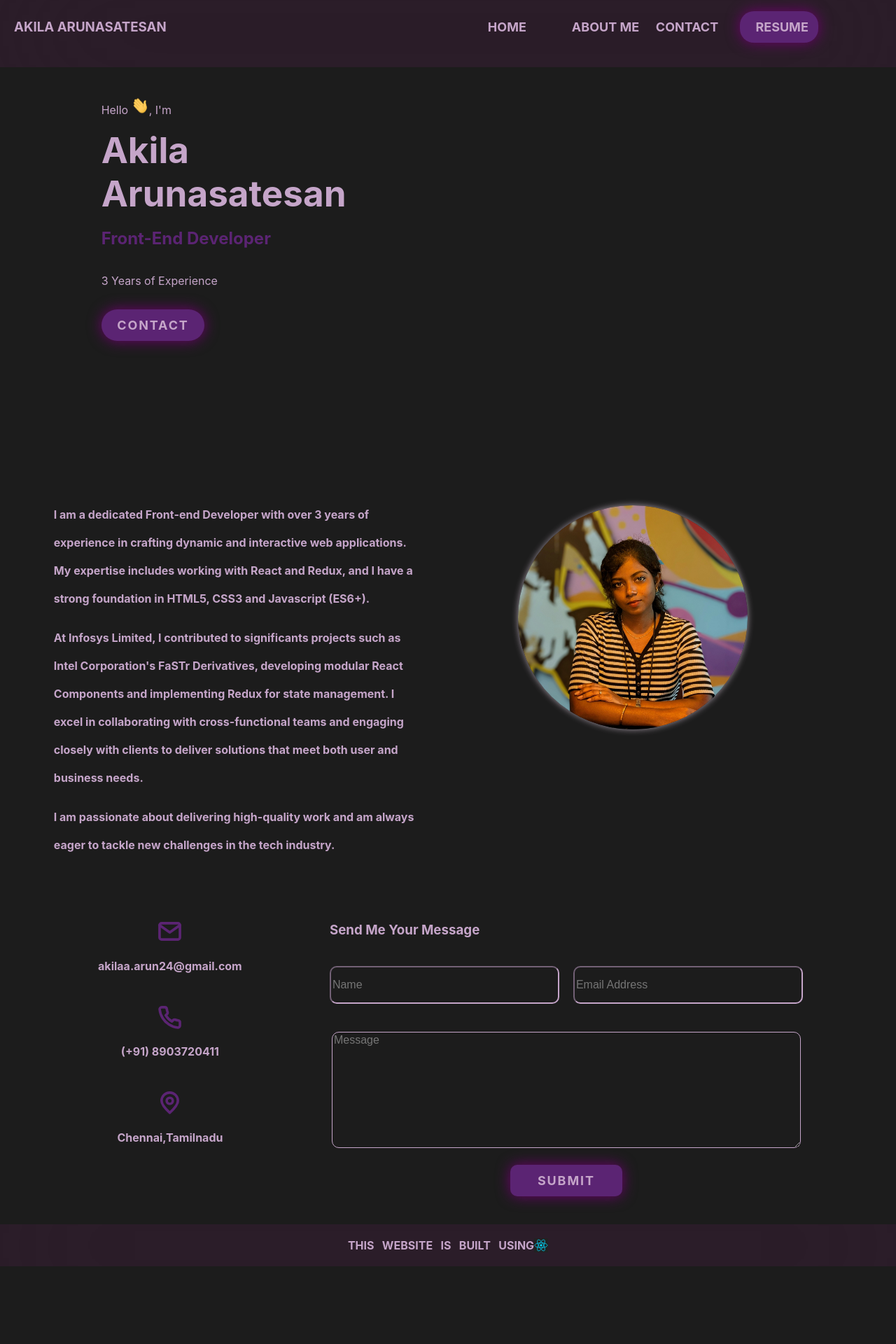
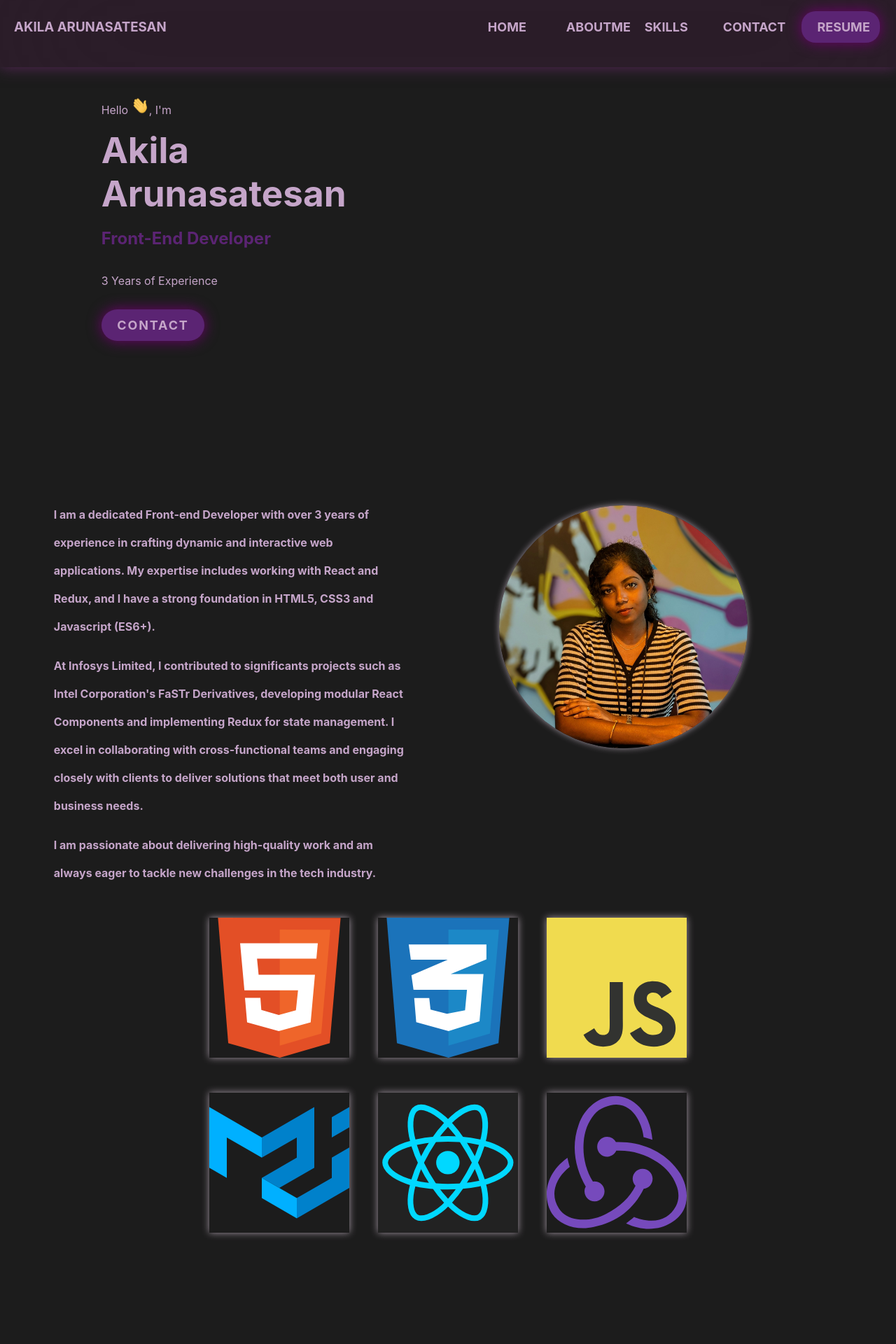
Before and after one commit to Ak496/react_portfolio, a React (Vite) app in the folder vite-project/: page / in a window 1280 px wide. Shown: the top 1920 px of the page at 70% size. Before the commit the page ends 1809 px from the top, so only its background shows below. Built offline with nearby package versions, Linux system fonts and the light colour scheme.

Commit message:
Skill section added

```diff
--- a/vite-project/src/App.jsx
+++ b/vite-project/src/App.jsx
@@ -4,6 +4,7 @@ import Footer from './components/Footer/Footer'
 import Main from './components/Main/Main'
 import Contact from './components/Contact/Contact'
 import About from './components/About/About'
+import Skill from './components/Skill/Skill'
 
 function App() {
   return (
@@ -11,6 +12,7 @@ function App() {
       <Header />
       <Main />
       <About />
+      <Skill/>
       <Contact />
       <Footer />
     </>
--- a/vite-project/src/components/About/About.css
+++ b/vite-project/src/components/About/About.css
@@ -33,7 +33,7 @@
 }
 
 #about-content #about-profilePic-section {
-    width: 400;
+    width: 500;
     height: 400;
     padding: 2% 12% 0%;
 }
--- a/vite-project/src/components/About/About.jsx
+++ b/vite-project/src/components/About/About.jsx
@@ -28,7 +28,7 @@ const About = () => {
                     </Fade>
                 </div>
                 <div id="about-profilePic-section">
-                    <img src={ProfilePic} width="350" height="400" alt='ProfilePicture' />
+                    <img src={ProfilePic} width="400" height="400" alt='ProfilePicture' />
                 </div>
             </div>
         </div>
--- a/vite-project/src/components/Header/Header.css
+++ b/vite-project/src/components/Header/Header.css
@@ -3,6 +3,7 @@
     height: 12%;
     background-color: hsla(306, 41%, 21%, 0.314);
     backdrop-filter: blur(100px);
+    box-shadow: 0 0 20px rgb(90, 40, 90);
     position: fixed;
     z-index: 1;
 }
@@ -26,11 +27,11 @@
     list-style-type: none;
     align-items: center;
     position: relative;
-    left: 37%
+    left: 30%;
 }
 
 #header-section #nav-link-list li {
-    width: 7.5rem;
+    width: 7rem;
 }
 
 #header-section #nav-link-list a {
--- a/vite-project/src/components/Header/Header.jsx
+++ b/vite-project/src/components/Header/Header.jsx
@@ -17,7 +17,8 @@ const Header = () => {
                 {showDropDown && <DropdownMenuPage onClickHandler={showDropDownHandler} />}
                 <ul id="nav-link-list">
                     <li id="nav-link-home"><a href="#home">HOME</a></li>
-                    <li id="nav-link-about"><a href="#about">ABOUT ME</a></li>
+                    <li id="nav-link-about"><a href="#about">ABOUTME</a></li>
+                    <li id="nav-link-skills"><a href="#skill">SKILLS</a></li>
                     <li id="nav-link-contact"><a href="#contact">CONTACT</a></li>
                     <li><button id="resume-button">RESUME</button></li>
                 </ul>
--- /dev/null
+++ b/vite-project/src/components/Skill/Skill.css
@@ -0,0 +1,50 @@
+#skill{
+    display: flex;
+    flex-direction: column;
+    margin: 0% 20% ;
+    padding: 5% 0%;
+}
+#skill h2 {
+    visibility: hidden;
+    color: #5b2473;
+    font-weight: bolder;
+    letter-spacing: 0.3cm;
+    text-shadow: 0 0 10px rgb(103, 35, 112);
+}
+
+#skill #skill-img-container{
+    display: flex;
+    flex-direction: column;
+    height: 450px;
+    justify-content: space-between;
+    padding: 3%;
+}
+#skill img {
+    box-shadow: 0 0 10px rgb(161, 149, 161);
+    width: 200px;
+    height: 200px;
+}
+
+#skill-img-container .skill-set{
+    display: flex;
+    justify-content: space-around;
+}
+/*Media Queries*/
+
+@media only screen and (max-width:1130px) {
+    #skill h2 {
+        margin-top: 10% ;
+        visibility: visible;
+        font-size: 5vw;
+        align-self: center;
+    }
+}
+@media only screen and (max-width:1200px){
+    #skill #skill-img-container{
+        height: 35vh ;
+    }
+    #skill img {
+        width: 20vw;
+        height: 20vh;
+    }
+}
--- /dev/null
+++ b/vite-project/src/components/Skill/Skill.jsx
@@ -0,0 +1,31 @@
+import { Fade } from 'react-awesome-reveal';
+import HTML5 from "../../assets/HTML5.svg"
+import CSS3 from "../../assets/CSS3.svg"
+import Javascript from "../../assets/Javascript.svg"
+import react from '../../assets/React.svg'
+import redux from '../../assets/Redux.svg'
+import materialUI from '../../assets/MaterialUI.svg'
+import './Skill.css'
+
+const Skill = () => {
+    return (
+        <div id='skill'>
+            <h2>SKILLS</h2>
+            <Fade duration={1000} direction='left'>
+                <div id="skill-img-container">
+                    <div className="skill-set">
+                        <img src={HTML5} alt='HTML5Icon' />
+                        <img src={CSS3} alt='CSS3Icon' />
+                        <img src={Javascript} alt='JavascriptIcon' />
+                    </div>
+                    <div className="skill-set">
+                        <img src={materialUI} alt='MaterialUIIcon' />
+                        <img src={react} alt='ReactIcon' />
+                        <img src={redux} alt='ReduxIcon' />
+                    </div>
+                </div>
+            </Fade>
+        </div>
+    )
+}
+export default Skill;
```
Also changed, not shown: vite-project/src/assets/MaterialUI.svg (added).
